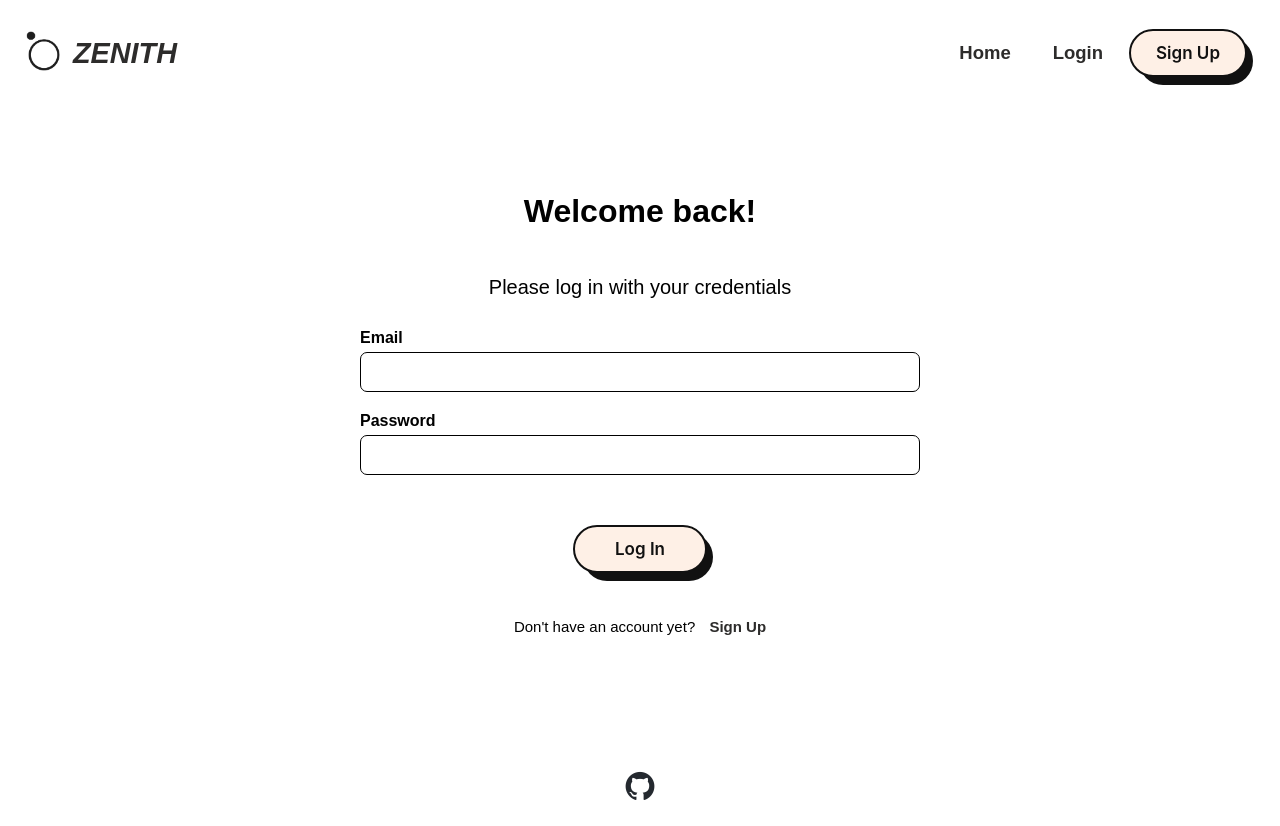
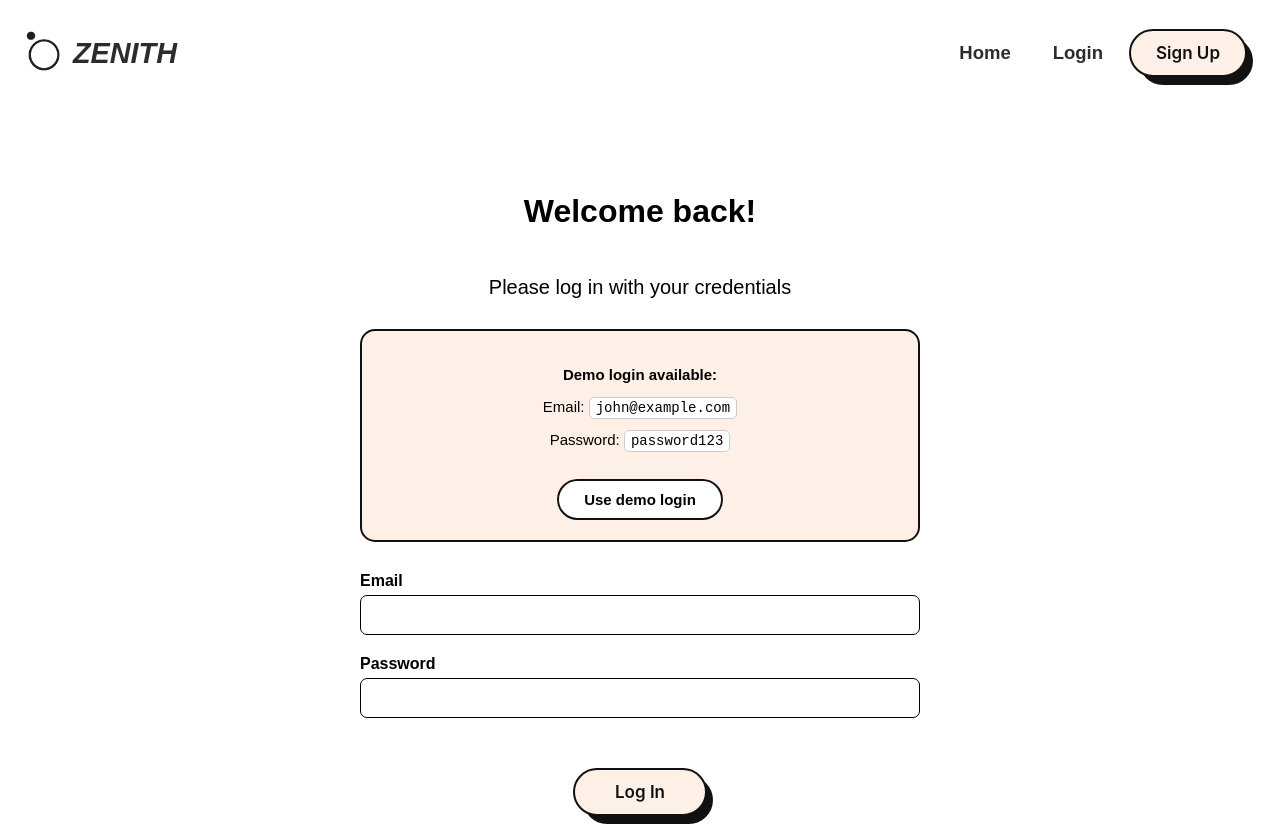
Before and after one commit to Samaralimads/expenses-tracker, a React (Vite) app in the folder client/: page /login in a window 1280 px wide. Shown: the top 826 px of the page. Built offline with nearby package versions, Linux system fonts and the light colour scheme; no server answers.

Commit message:
adding a demo login

```diff
--- a/client/src/pages/Login/Login.css
+++ b/client/src/pages/Login/Login.css
@@ -1,3 +1,39 @@
+.demo-banner {
+  background-color: #fef0e6;
+  border: 2px solid #111;
+  border-radius: 15px;
+  padding: 20px;
+  margin-bottom: 30px;
+  text-align: center;
+  font-size: 15px;
+}
+
+.demo-banner code {
+  background-color: #fff;
+  border: 1px solid #ccc;
+  padding: 2px 6px;
+  border-radius: 5px;
+  font-family: monospace;
+  font-size: 14px;
+}
+
+.demo-button {
+  background-color: #fff;
+  border: 2px solid #111;
+  border-radius: 50px;
+  font-size: 15px;
+  font-weight: 600;
+  padding: 10px 25px;
+  margin-top: 15px;
+  cursor: pointer;
+  transition: all 0.2s ease-in-out;
+}
+
+.demo-button:hover {
+  background-color: #111;
+  color: #fff;
+}
+
 .form-container {
   width: 600px;
   margin: 0 auto;
--- a/client/src/pages/Login/Login.jsx
+++ b/client/src/pages/Login/Login.jsx
@@ -41,6 +41,29 @@ function Login() {
     <div className="form-container">
       <h2 className="form-title">Welcome back!</h2>
       <p className="form-info">Please log in with your credentials</p>
+
+      <div className="demo-banner">
+        <p>
+          <strong>Demo login available:</strong>
+        </p>
+        <p>
+          Email: <code>john@example.com</code>
+        </p>
+        <p>
+          Password: <code>password123</code>
+        </p>
+        <button
+          type="button"
+          className="demo-button"
+          onClick={() => {
+            setEmail("demo@example.com");
+            setPassword("123456");
+          }}
+        >
+          Use demo login
+        </button>
+      </div>
+
       <form onSubmit={handleLoginSubmit} className="login-form">
         <div className="form-group">
           <label htmlFor="email">Email</label>
```
